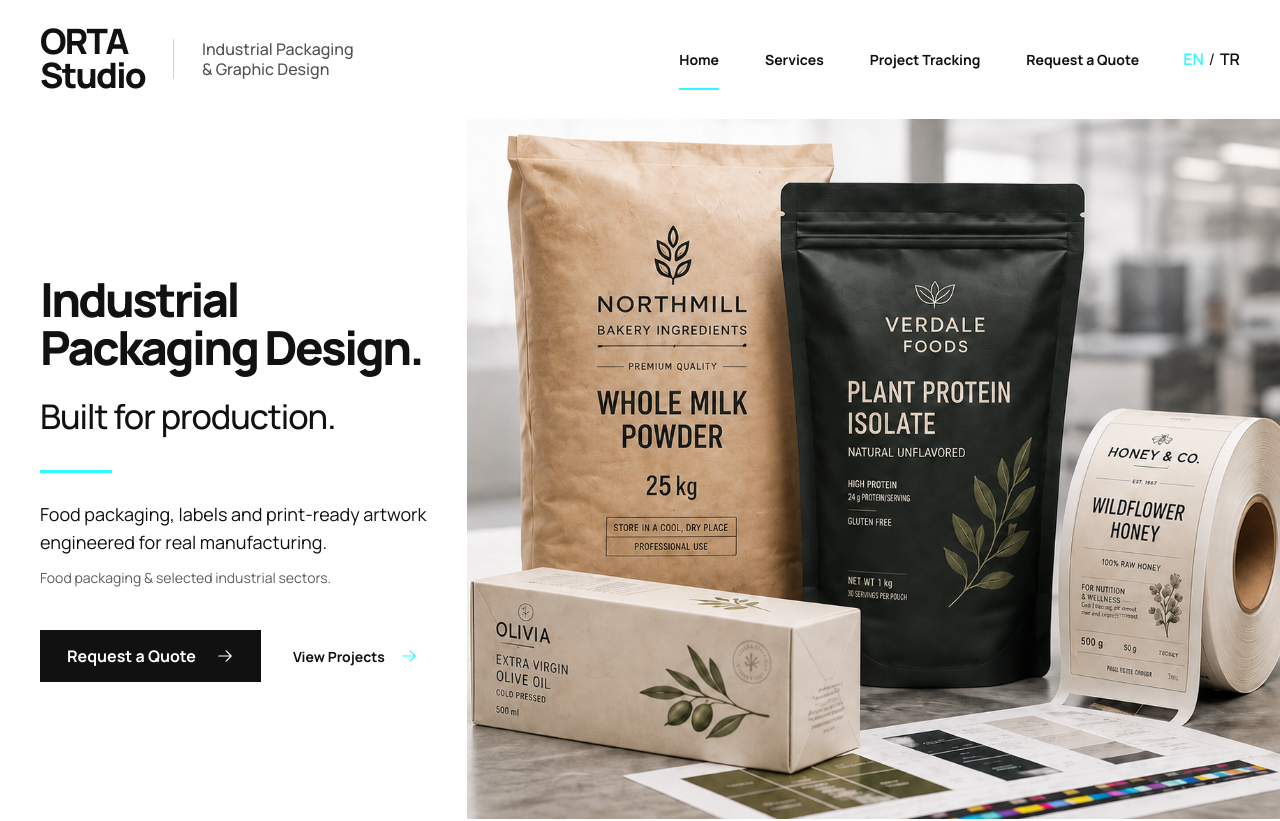
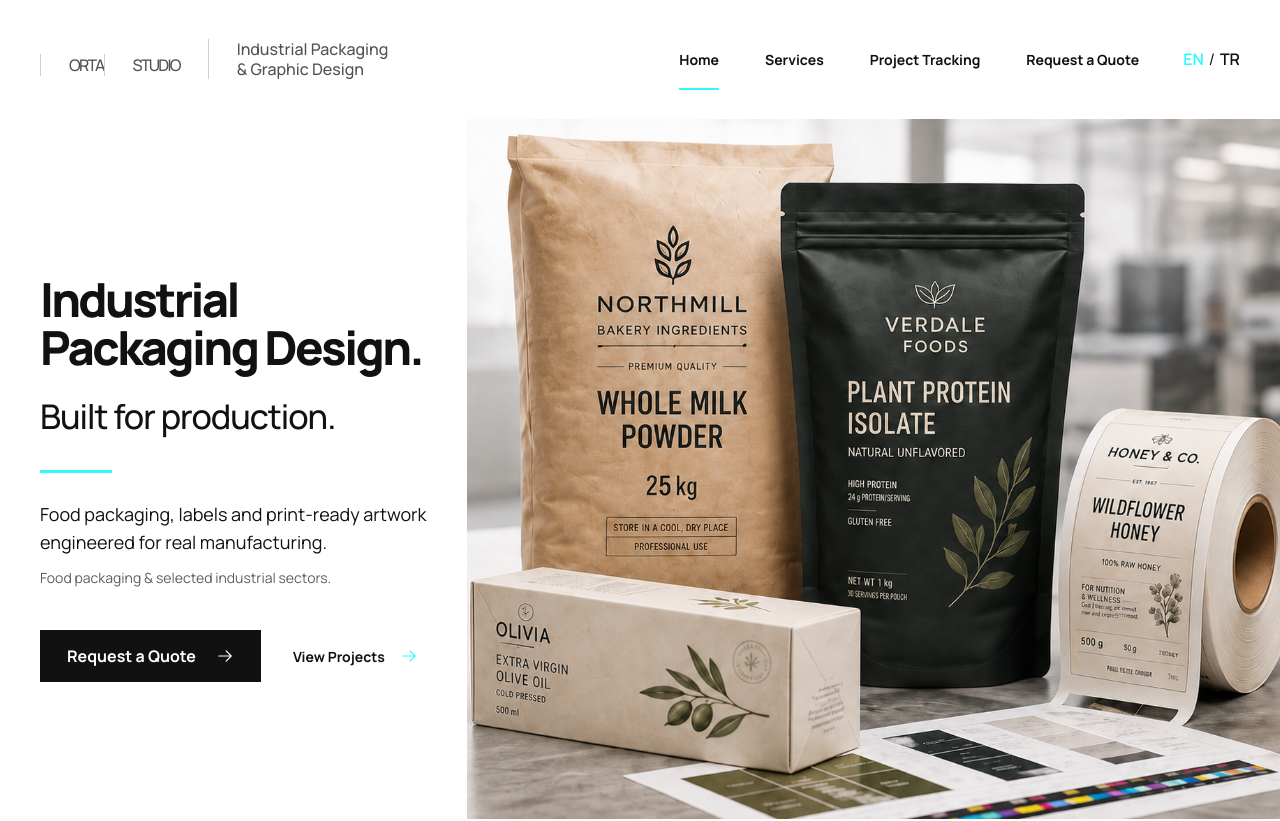
Before and after one commit to Mohaba110/Orta-Studio, a Next.js app: page / in a window 1280 px wide. Shown: the top 821 px of the page. Built offline with nearby package versions, Linux system fonts and the light colour scheme.

Commit message:
Refine ORTA header brand lockup

```diff
--- a/src/components/site-header.tsx
+++ b/src/components/site-header.tsx
@@ -16,8 +16,11 @@ const nav = [
 export function BrandLockup({ compact = false }: { compact?: boolean }) {
   return (
     <Link className={`brand-lockup ${compact ? "brand-lockup--compact" : ""}`} href="/" aria-label="ORTA Studio home">
-      <strong>ORTA<br />Studio</strong>
-      <span>Industrial Packaging<br />&amp; Graphic Design</span>
+      <strong className="brand-wordmark" aria-hidden="true">
+        <span className="brand-wordmark__orta">ORTA</span>
+        <span className="brand-wordmark__studio">STUDIO</span>
+      </strong>
+      <span className="brand-descriptor">Industrial Packaging<br />&amp; Graphic Design</span>
     </Link>
   );
 }
```
